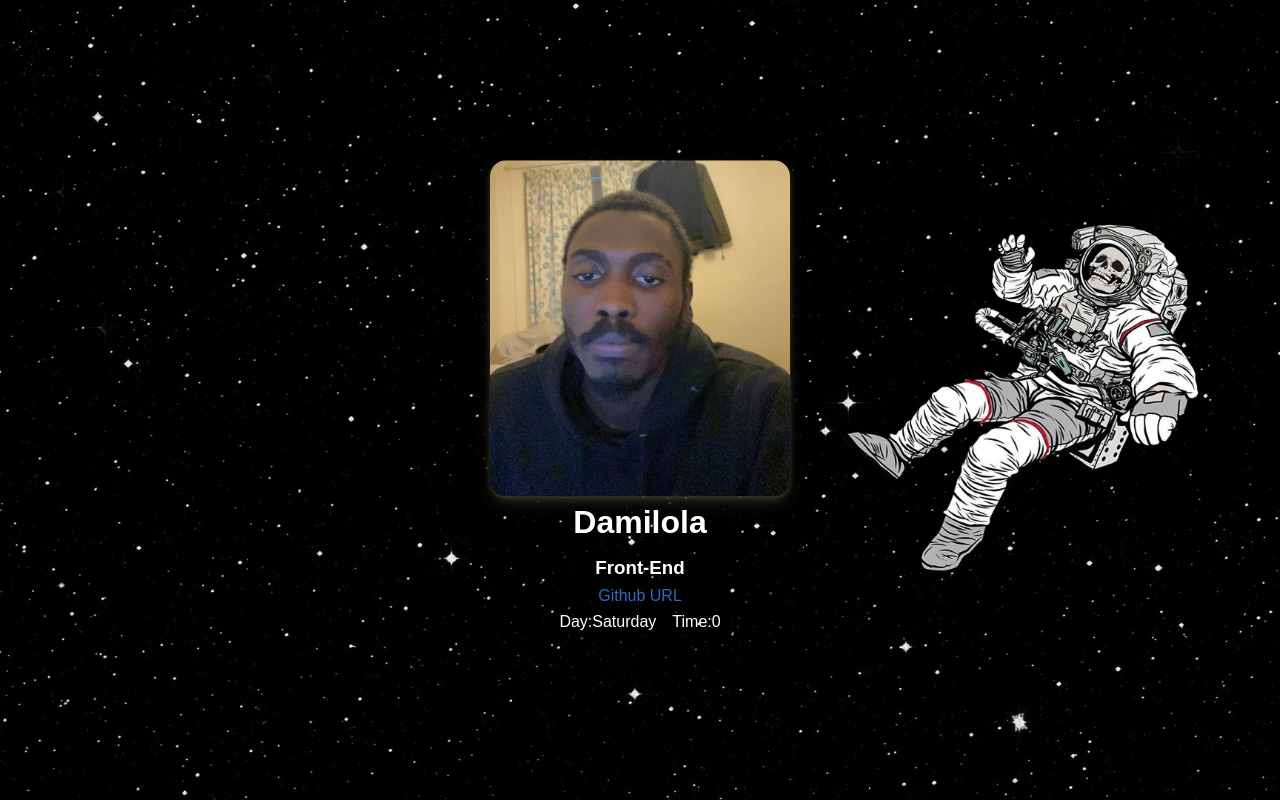
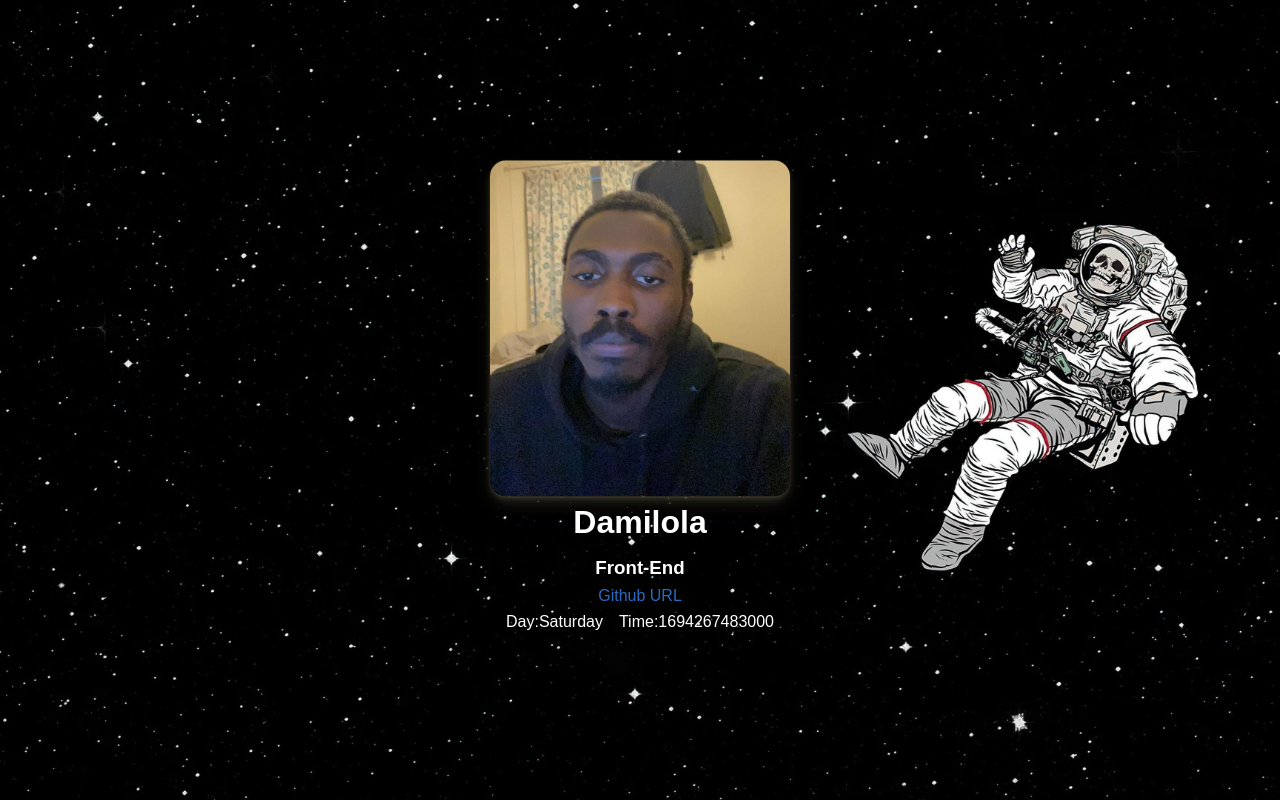
Before and after one commit to dhamie/HNG-X, a plain HTML site: page index.html in a window 1280 px wide. Drawn offline with Linux system fonts and the light colour scheme.

Commit message:
final fixes

```diff
--- a/index.html
+++ b/index.html
@@ -98,7 +98,7 @@
                     // let days = { Sun:"Sunday", Mon:"Monday", Tue:"Tuesday", Wed:"Wednesday",Thu:"Thursday",Fri:"Friday",Sat:"Saturday"}
                     let dateUTC = new Date();
                     str +="<p class='m-05'  data-testid='currentDayOfTheWeek'> Day:" + dateUTC.toLocaleString('en-NG', { weekday: 'long', timeZone: 'UTC' })+ "</p>"
-                                                    + "<p class='m-05' data-testid='currentUTCTime'> Time:" + dateUTC.getUTCMilliseconds()  + "</p>";
+                                                    + "<p class='m-05' data-testid='currentUTCTime'> Time:" + dateUTC.getTime()  + "</p>";
                     dateTime.innerHTML = str;
                 }
 
```
